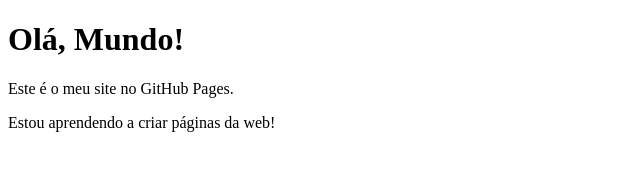
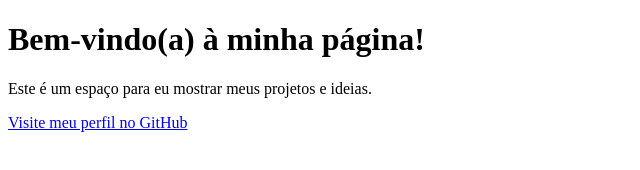
Before and after one commit to luiz-antonino/luiz-antonino.github.io, a plain HTML site: page index.html in a window 1280 px wide. Shown: the whole page, without its empty margins (0-640 px from the left). Drawn offline with Linux system fonts and the light colour scheme.

Commit message:
Update index.html

```diff
--- a/index.html
+++ b/index.html
@@ -3,11 +3,12 @@
 <head>
     <meta charset="UTF-8">
     <meta name="viewport" content="width=device-width, initial-scale=1.0">
-    <title>Meu Primeiro Site!</title>
+    <title>Minha Página Pessoal</title>
 </head>
 <body>
-    <h1>Olá, Mundo!</h1>
-    <p>Este é o meu site no GitHub Pages.</p>
-    <p>Estou aprendendo a criar páginas da web!</p>
+    <h1>Bem-vindo(a) à minha página!</h1>
+    <p>Este é um espaço para eu mostrar meus projetos e ideias.</p>
+
+    <a href="https://github.com/SEU-NOME-DE-USUARIO">Visite meu perfil no GitHub</a>
 </body>
 </html>
```
